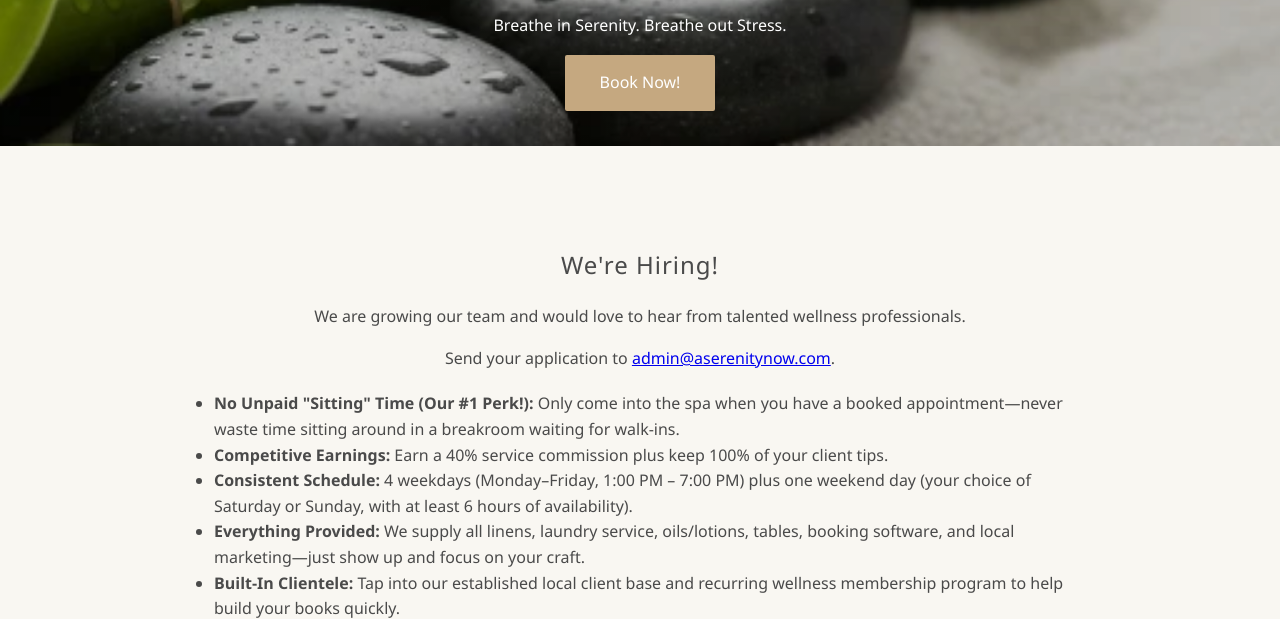
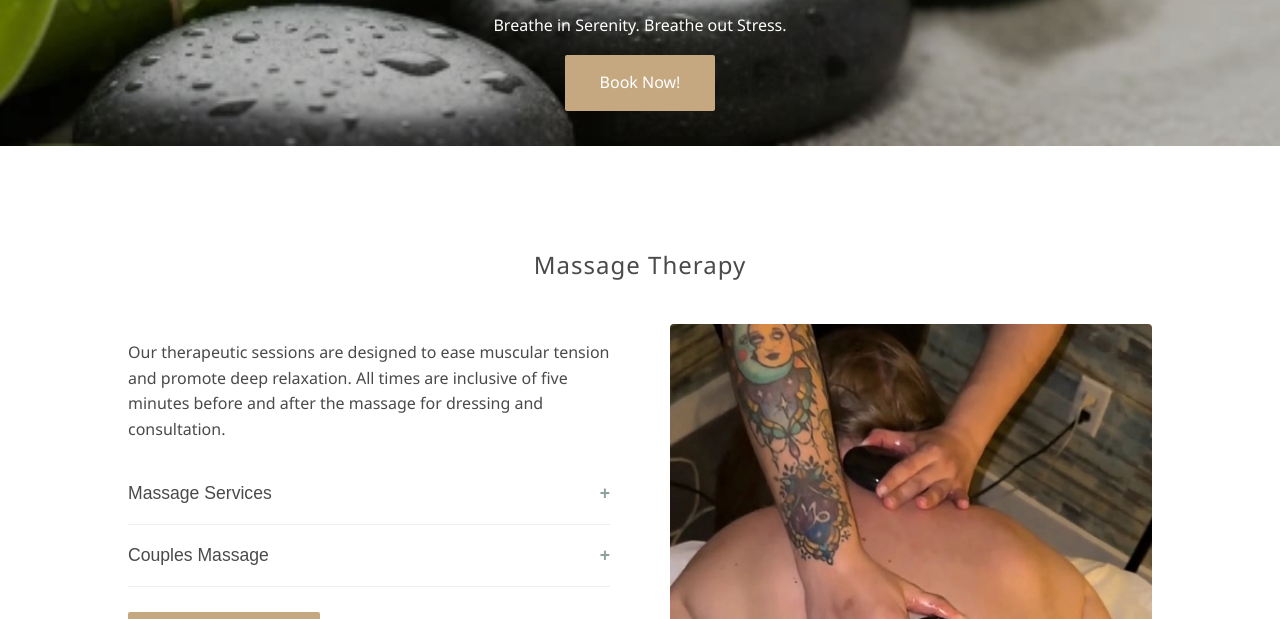
Before and after one commit to mjosephmahoney/SerenityNowSpaWebsite, a plain HTML site: page index.html in a window 1280 px wide. Shown: the part 256-875 px from the top of the page. Drawn offline with Linux system fonts and the light colour scheme.

Commit message:
Hiding hiring banner for now.

```diff
--- a/index.html
+++ b/index.html
@@ -48,7 +48,7 @@
         </div>
         </section>
 
-        <section id="hiring" class="service-section alt-bg">
+<!--         <section id="hiring" class="service-section alt-bg">
         <h2>We're Hiring!</h2>
         <p>We are growing our team and would love to hear from talented wellness professionals.</p>
         <p>Send your application to <a href="mailto:admin@aserenitynow.com">admin@aserenitynow.com</a>.</p>
@@ -62,7 +62,7 @@
             <li><strong>Requirements:</strong> Must hold an active Ohio Massage Therapy License and live within 30 minutes of our Avon Lake location.</li>
         </ul>
 
-        </section>
+        </section> -->
 
 <!--  <section id="specials" class="service-section alt-bg">
         <h2>Mother's Day Specials</h2>
```
